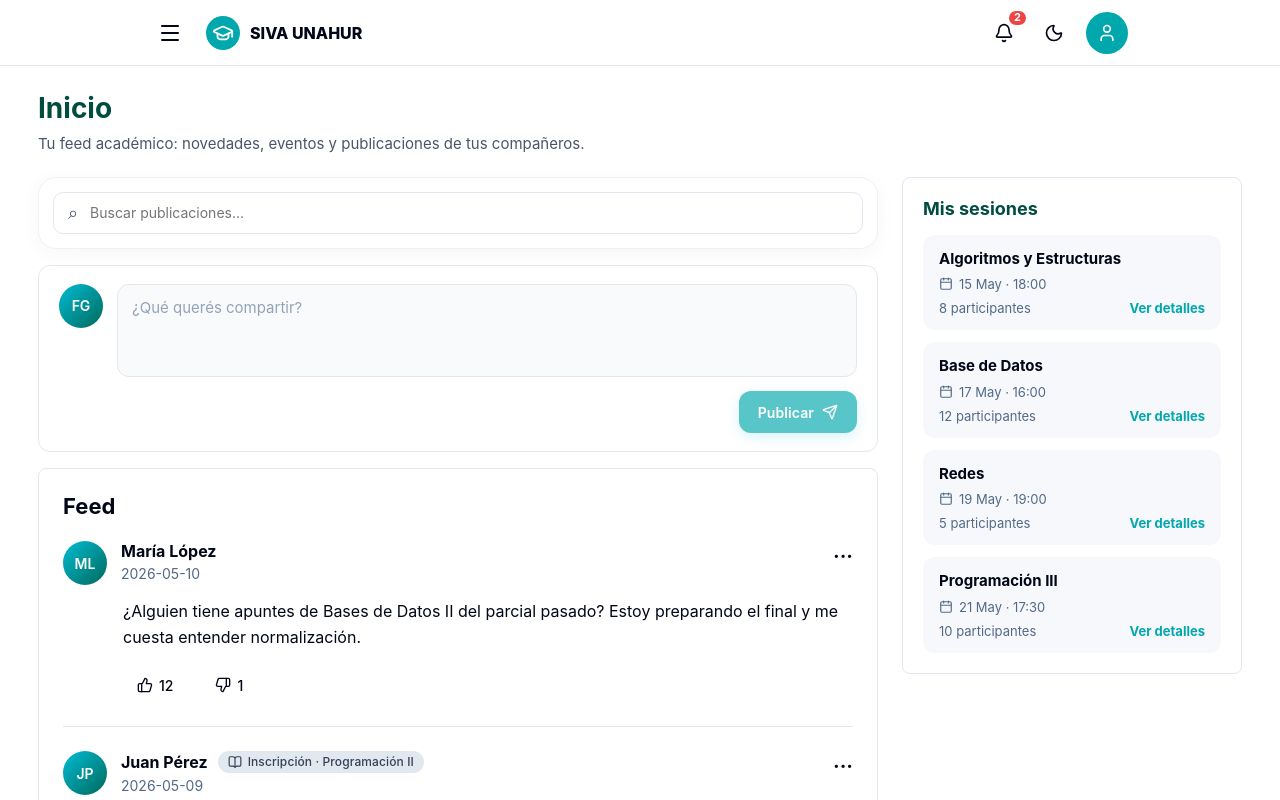
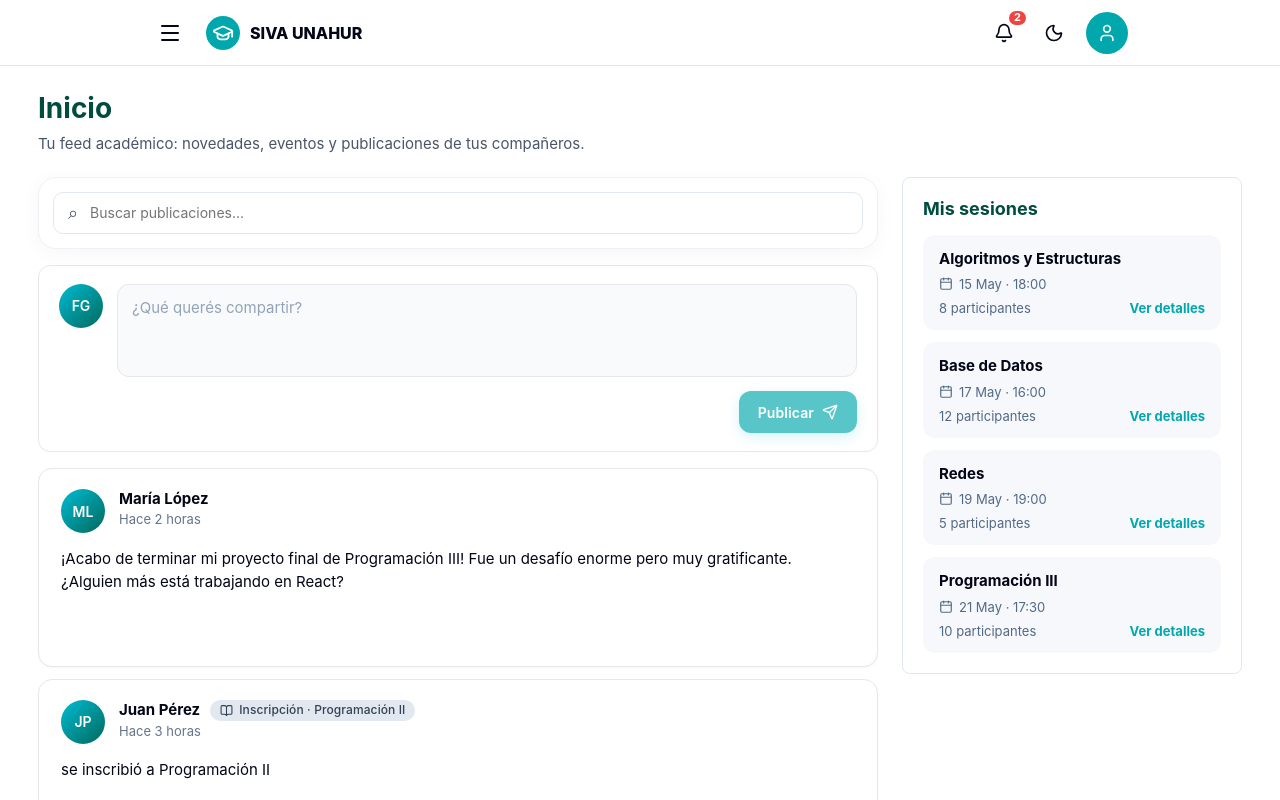
Before and after one commit to DesApp-2026c1-Grupo-5/Sistema-de-Acompa-amiento-de-Alumnos-Universitarios, a React (Vite) app in the folder frontEnd/acompañamiento de alumnos/: page /student/home in a window 1280 px wide. Shown: the top 800 px of the page. Built offline with nearby package versions, Linux system fonts and the light colour scheme.

Commit message:
Cambio de componente publicaciones para el feed

```diff
--- /dev/null
+++ b/frontEnd/acompañamiento de alumnos/src/components/home/FeedPost.jsx
@@ -0,0 +1,100 @@
+import {
+  ThumbsUp,
+  ThumbsDown,
+  MoreHorizontal,
+  BookOpen,
+  CheckCircle2,
+  TrendingUp,
+} from 'lucide-react';
+import Avatar from '../common/Avatar';
+import Badge from '../common/Badge';
+import { formatRelativeTime } from '../../pages/student/home/helpers';
+import styles from './FeedPost.module.css';
+
+const EVENT_META = {
+  enrollment: { label: 'Inscripción', variant: 'tagSoft', Icon: BookOpen },
+  approved: { label: 'Materia aprobada', variant: 'success', Icon: CheckCircle2 },
+  regular: { label: 'Regularizó', variant: 'subject', Icon: TrendingUp },
+};
+
+function EventBadge({ eventType, eventSubject }) {
+  const meta = EVENT_META[eventType];
+  if (!meta) return null;
+  const { label, variant, Icon } = meta;
+  return (
+    <Badge variant={variant} className={styles.eventBadge}>
+      <Icon size={13} aria-hidden="true" />
+      <span>
+        {label}
+        {eventSubject ? ` · ${eventSubject}` : ''}
+      </span>
+    </Badge>
+  );
+}
+
+function FeedPost({ post, userReaction, onLike, onDislike }) {
+  const {
+    id,
+    authorName,
+    authorInitials,
+    createdAt,
+    content,
+    likes = 0,
+    dislikes = 0,
+    eventType,
+    eventSubject,
+  } = post;
+
+  const isLikeActive = userReaction === 'like';
+  const isDislikeActive = userReaction === 'dislike';
+
+  return (
+    <article className={styles.card}>
+      <header className={styles.header}>
+        <Avatar initials={authorInitials} size="md" />
+
+        <div className={styles.meta}>
+          <div className={styles.authorRow}>
+            <span className={styles.author}>{authorName}</span>
+            {eventType && (
+              <EventBadge eventType={eventType} eventSubject={eventSubject} />
+            )}
+          </div>
+          <time className={styles.time} dateTime={createdAt}>
+            {formatRelativeTime(createdAt)}
+          </time>
+        </div>
+
+        <button type="button" className={styles.moreBtn} aria-label="Más opciones">
+          <MoreHorizontal size={20} aria-hidden="true" />
+        </button>
+      </header>
+
+      <p className={styles.content}>{content}</p>
+
+      <footer className={styles.actions}>
+        <button
+          type="button"
+          className={`${styles.actionBtn} ${isLikeActive ? styles.actionBtnActive : ''}`}
+          onClick={() => onLike?.(id)}
+          aria-pressed={isLikeActive}
+        >
+          <ThumbsUp size={16} aria-hidden="true" />
+          <span>{likes}</span>
+        </button>
+
+        <button
+          type="button"
+          className={`${styles.actionBtn} ${isDislikeActive ? styles.actionBtnActive : ''}`}
+          onClick={() => onDislike?.(id)}
+          aria-pressed={isDislikeActive}
+        >
+          <ThumbsDown size={16} aria-hidden="true" />
+          <span>{dislikes}</span>
+        </button>
+      </footer>
+    </article>
+  );
+}
+
+export default FeedPost;
--- /dev/null
+++ b/frontEnd/acompañamiento de alumnos/src/components/home/FeedPost.module.css
@@ -0,0 +1,173 @@
+.card {
+  background: #ffffff;
+  border: 1px solid #e5e7eb;
+  border-radius: 14px;
+  padding: 20px 22px;
+  box-shadow: 0 1px 2px rgba(15, 23, 42, 0.04);
+  display: flex;
+  flex-direction: column;
+  gap: 14px;
+}
+
+.header {
+  display: flex;
+  align-items: flex-start;
+  gap: 14px;
+}
+
+.meta {
+  display: flex;
+  flex-direction: column;
+  gap: 2px;
+  min-width: 0;
+  flex: 1;
+}
+
+.authorRow {
+  display: flex;
+  align-items: center;
+  gap: 10px;
+  flex-wrap: wrap;
+}
+
+.author {
+  color: #020617;
+  font-size: 15px;
+  font-weight: 700;
+  line-height: 1.3;
+}
+
+.eventBadge {
+  display: inline-flex !important;
+  align-items: center;
+  gap: 6px;
+}
+
+.time {
+  color: #64748b;
+  font-size: 13px;
+  line-height: 1.3;
+}
+
+.moreBtn {
+  margin-left: auto;
+  width: 32px;
+  height: 32px;
+  border: none;
+  background: transparent;
+  border-radius: 8px;
+  color: #64748b;
+  cursor: pointer;
+  display: inline-flex;
+  align-items: center;
+  justify-content: center;
+  flex-shrink: 0;
+  transition: background 0.15s ease, color 0.15s ease;
+}
+
+.moreBtn:hover {
+  background: #f1f5f9;
+  color: #020617;
+}
+
+.content {
+  margin: 0;
+  color: #020617;
+  font-size: 15px;
+  line-height: 1.55;
+  word-wrap: break-word;
+  overflow-wrap: anywhere;
+}
+
+.actions {
+  display: flex;
+  gap: 6px;
+  padding-top: 4px;
+}
+
+.actionBtn {
+  height: 34px;
+  padding: 0 12px;
+  border: none;
+  border-radius: 999px;
+  background: transparent;
+  color: #475569;
+  font: inherit;
+  font-size: 14px;
+  font-weight: 500;
+  cursor: pointer;
+  display: inline-flex;
+  align-items: center;
+  gap: 6px;
+  transition: background 0.15s ease, color 0.15s ease;
+}
+
+.actionBtn svg {
+  flex-shrink: 0;
+}
+
+.actionBtn:hover {
+  background: #e6fbff;
+  color: #00a8ad;
+}
+
+.actionBtnActive {
+  background: rgba(0, 188, 212, 0.12);
+  color: #00a8ad;
+}
+
+/* DARK MODE */
+
+:global(html.dark) .card {
+  background: #1e293b;
+  border-color: #334155;
+  box-shadow: 0 1px 2px rgba(0, 0, 0, 0.25);
+}
+
+:global(html.dark) .author {
+  color: #f8fafc;
+}
+
+:global(html.dark) .time {
+  color: #94a3b8;
+}
+
+:global(html.dark) .moreBtn {
+  color: #94a3b8;
+}
+
+:global(html.dark) .moreBtn:hover {
+  background: #273449;
+  color: #f8fafc;
+}
+
+:global(html.dark) .content {
+  color: #f8fafc;
+}
+
+:global(html.dark) .actionBtn {
+  color: #cbd5e1;
+}
+
+:global(html.dark) .actionBtn:hover {
+  background: rgba(34, 211, 238, 0.15);
+  color: #22d3ee;
+}
+
+:global(html.dark) .actionBtnActive {
+  background: rgba(34, 211, 238, 0.18);
+  color: #22d3ee;
+}
+
+/* RESPONSIVE */
+
+@media (max-width: 600px) {
+  .card {
+    padding: 16px 18px;
+    gap: 12px;
+  }
+
+  .content {
+    font-size: 14px;
+  }
+}
--- a/frontEnd/acompañamiento de alumnos/src/pages/student/HomeStudent.jsx
+++ b/frontEnd/acompañamiento de alumnos/src/pages/student/HomeStudent.jsx
@@ -1,8 +1,9 @@
 import { useMemo, useState } from 'react';
 import PageTitle from '../../components/common/PageTitle';
 import SearchBar from '../../components/common/SearchBar';
-import PublicationsList from '../../components/profile/PublicationsList';
+import EmptyState from '../../components/common/EmptyState';
 import CreatePostCard from '../../components/home/CreatePostCard';
+import FeedPost from '../../components/home/FeedPost';
 import UpcomingSessionsCard from '../../components/home/UpcomingSessionsCard';
 import {
   currentUser,
@@ -10,10 +11,6 @@ import {
   upcomingSessions,
 } from './home/mockData';
 import styles from './HomeStudent.module.css';
-
-function formatTodayISO() {
-  return new Date().toISOString().slice(0, 10);
-}
 
 function HomeStudent() {
   const [publications, setPublications] = useState(initialPublications);
@@ -39,7 +36,7 @@ function HomeStudent() {
       authorId: currentUser.id,
       authorName: currentUser.name,
       authorInitials: currentUser.initials,
-      date: formatTodayISO(),
+      createdAt: new Date().toISOString(),
       content,
       likes: 0,
       dislikes: 0,
@@ -93,18 +90,28 @@ function HomeStudent() {
 
           <CreatePostCard user={currentUser} onPublish={handlePublish} />
 
-          <PublicationsList
-            publications={filteredPublications}
-            userReactions={userReactions}
+          <div className={styles.feed}>
+            {filteredPublications.length > 0 ? (
+              filteredPublications.map((post) => (
+                <FeedPost
+                  key={post.id}
+                  post={post}
+                  userReaction={userReactions[post.id] ?? null}
                   onLike={handleLike}
                   onDislike={handleDislike}
-            title="Feed"
-            emptyMessage={
+                />
+              ))
+            ) : (
+              <EmptyState
+                title={searchTerm ? 'Sin resultados' : 'El feed está vacío'}
+                description={
                   searchTerm
                     ? 'No encontramos publicaciones que coincidan con tu búsqueda.'
-                : 'Todavía no hay publicaciones. ¡Sé el primero en compartir algo!'
+                    : 'Cuando vos o tus compañeros publiquen algo, aparecerá acá.'
                 }
               />
+            )}
+          </div>
         </div>
 
         <aside className={styles.aside}>
--- a/frontEnd/acompañamiento de alumnos/src/pages/student/HomeStudent.module.css
+++ b/frontEnd/acompañamiento de alumnos/src/pages/student/HomeStudent.module.css
@@ -23,6 +23,12 @@
   display: flex;
   flex-direction: column;
   gap: 16px;
+}
+
+.feed {
+  display: flex;
+  flex-direction: column;
+  gap: 12px;
 }
 
 .searchWrapper {
--- /dev/null
+++ b/frontEnd/acompañamiento de alumnos/src/pages/student/home/helpers.js
@@ -0,0 +1,23 @@
+const MONTHS_ES = ['Ene', 'Feb', 'Mar', 'Abr', 'May', 'Jun', 'Jul', 'Ago', 'Sep', 'Oct', 'Nov', 'Dic'];
+
+export function formatRelativeTime(iso) {
+  if (!iso) return '';
+  const date = new Date(iso);
+  if (Number.isNaN(date.getTime())) return '';
+
+  const diffMs = Date.now() - date.getTime();
+  const diffSec = Math.floor(diffMs / 1000);
+
+  if (diffSec < 60) return 'Hace unos segundos';
+
+  const diffMin = Math.floor(diffSec / 60);
+  if (diffMin < 60) return `Hace ${diffMin} ${diffMin === 1 ? 'minuto' : 'minutos'}`;
+
+  const diffHours = Math.floor(diffMin / 60);
+  if (diffHours < 24) return `Hace ${diffHours} ${diffHours === 1 ? 'hora' : 'horas'}`;
+
+  const diffDays = Math.floor(diffHours / 24);
+  if (diffDays < 7) return `Hace ${diffDays} ${diffDays === 1 ? 'día' : 'días'}`;
+
+  return `${date.getDate()} ${MONTHS_ES[date.getMonth()]}`;
+}
--- a/frontEnd/acompañamiento de alumnos/src/pages/student/home/mockData.js
+++ b/frontEnd/acompañamiento de alumnos/src/pages/student/home/mockData.js
@@ -1,3 +1,14 @@
+const HOUR = 60 * 60 * 1000;
+const DAY = 24 * HOUR;
+
+function hoursAgo(n) {
+  return new Date(Date.now() - n * HOUR).toISOString();
+}
+
+function daysAgo(n) {
+  return new Date(Date.now() - n * DAY).toISOString();
+}
+
 export const currentUser = {
   id: 1,
   name: 'Federico García',
@@ -12,10 +23,10 @@ export const publications = [
     authorId: 2,
     authorName: 'María López',
     authorInitials: 'ML',
-    date: '2026-05-10',
-    content: '¿Alguien tiene apuntes de Bases de Datos II del parcial pasado? Estoy preparando el final y me cuesta entender normalización.',
-    likes: 12,
-    dislikes: 1,
+    createdAt: hoursAgo(2),
+    content: '¡Acabo de terminar mi proyecto final de Programación III! Fue un desafío enorme pero muy gratificante. ¿Alguien más está trabajando en React?',
+    likes: 15,
+    dislikes: 0,
   },
   {
     id: 2,
@@ -25,9 +36,9 @@ export const publications = [
     authorId: 3,
     authorName: 'Juan Pérez',
     authorInitials: 'JP',
-    date: '2026-05-09',
+    createdAt: hoursAgo(3),
     content: 'se inscribió a Programación II',
-    likes: 5,
+    likes: 8,
     dislikes: 0,
   },
   {
@@ -38,7 +49,7 @@ export const publications = [
     authorId: 4,
     authorName: 'María Gómez',
     authorInitials: 'MG',
-    date: '2026-05-08',
+    createdAt: hoursAgo(6),
     content: 'aprobó Matemática I con 9',
     likes: 28,
     dislikes: 0,
@@ -51,7 +62,7 @@ export const publications = [
     authorId: 5,
     authorName: 'Pedro Núñez',
     authorInitials: 'PN',
-    date: '2026-05-07',
+    createdAt: daysAgo(1),
     content: 'regularizó Física',
     likes: 9,
     dislikes: 0,
@@ -62,7 +73,7 @@ export const publications = [
     authorId: 6,
     authorName: 'Lucía Fernández',
     authorInitials: 'LF',
-    date: '2026-05-06',
+    createdAt: daysAgo(2),
     content: 'Armamos un grupo de estudio para el final de Algoritmos. Si te suma, comentá y te paso el link.',
     likes: 18,
     dislikes: 0,
```
Also changed, not shown: 1 other file (tests, documents, lock files or other folders). Lines whose indentation alone changed are shown as unchanged.
